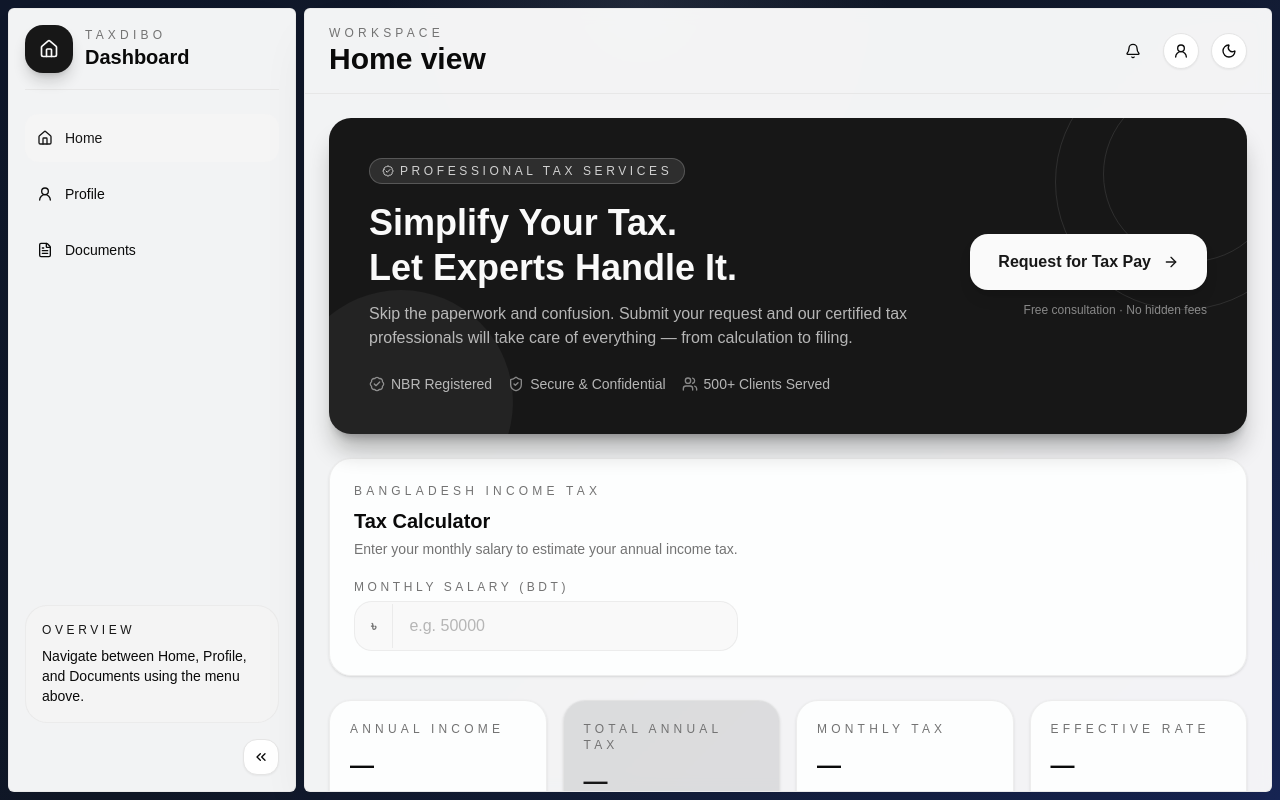
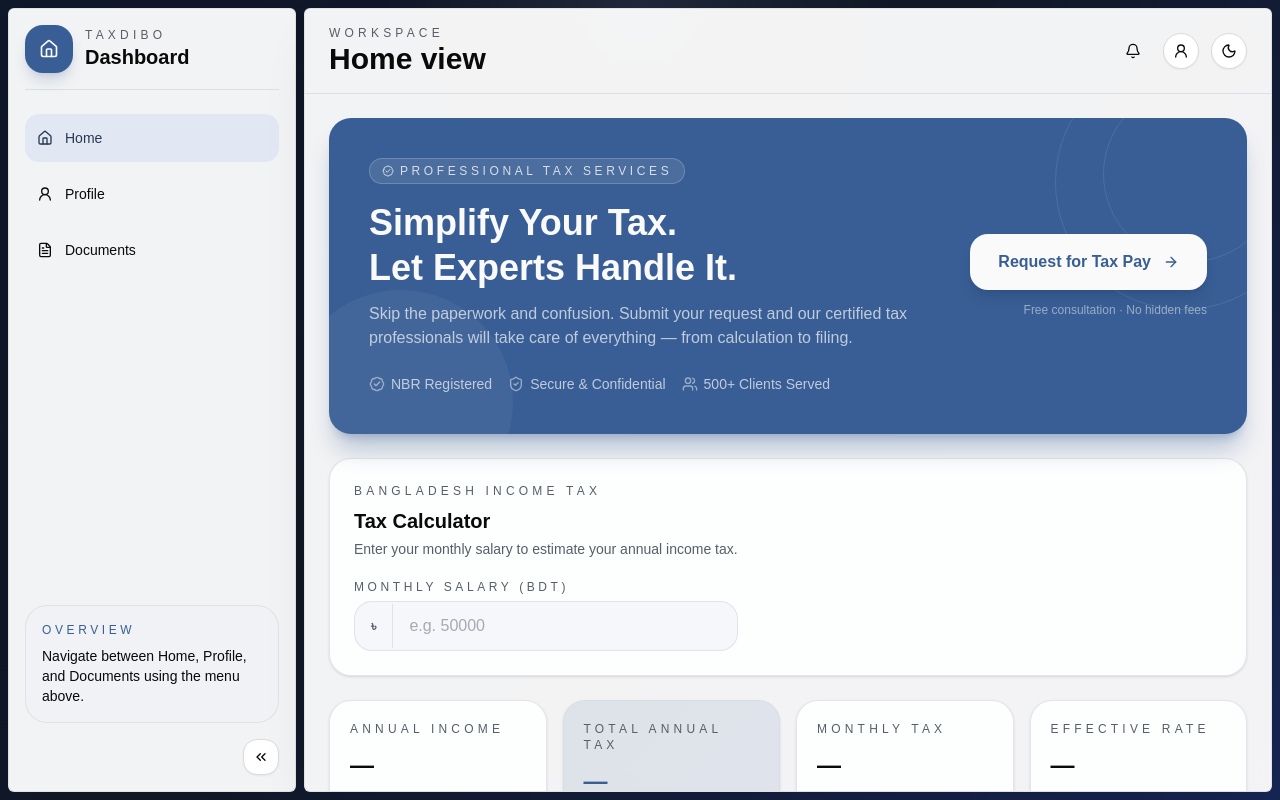
Before and after one commit to Rafsun83/TaxDibo, a React (Vite) app: page / in a window 1280 px wide. Built offline with nearby package versions, Linux system fonts and the light colour scheme.

Commit message:
Changed the brand color and UI color

```diff
--- a/src/index.css
+++ b/src/index.css
@@ -55,66 +55,66 @@
     --card-foreground: oklch(0.145 0 0);
     --popover: oklch(1 0 0);
     --popover-foreground: oklch(0.145 0 0);
-    --primary: oklch(0.205 0 0);
+    --primary: oklch(0.48 0.1 258);
     --primary-foreground: oklch(0.985 0 0);
-    --secondary: oklch(0.97 0 0);
-    --secondary-foreground: oklch(0.205 0 0);
-    --muted: oklch(0.97 0 0);
-    --muted-foreground: oklch(0.556 0 0);
-    --accent: oklch(0.97 0 0);
-    --accent-foreground: oklch(0.205 0 0);
+    --secondary: oklch(0.93 0.016 258);
+    --secondary-foreground: oklch(0.34 0.05 258);
+    --muted: oklch(0.96 0.008 258);
+    --muted-foreground: oklch(0.48 0.02 258);
+    --accent: oklch(0.93 0.016 258);
+    --accent-foreground: oklch(0.34 0.05 258);
     --destructive: oklch(0.577 0.245 27.325);
-    --border: oklch(0.922 0 0);
-    --input: oklch(0.922 0 0);
-    --ring: oklch(0.708 0 0);
+    --border: oklch(0.89 0.008 258);
+    --input: oklch(0.89 0.008 258);
+    --ring: oklch(0.55 0.09 258);
     --chart-1: oklch(0.87 0 0);
     --chart-2: oklch(0.556 0 0);
     --chart-3: oklch(0.439 0 0);
     --chart-4: oklch(0.371 0 0);
     --chart-5: oklch(0.269 0 0);
     --radius: 0.625rem;
-    --sidebar: oklch(0.985 0 0);
+    --sidebar: oklch(0.98 0.004 258);
     --sidebar-foreground: oklch(0.145 0 0);
-    --sidebar-primary: oklch(0.205 0 0);
+    --sidebar-primary: oklch(0.48 0.1 258);
     --sidebar-primary-foreground: oklch(0.985 0 0);
-    --sidebar-accent: oklch(0.97 0 0);
-    --sidebar-accent-foreground: oklch(0.205 0 0);
-    --sidebar-border: oklch(0.922 0 0);
-    --sidebar-ring: oklch(0.708 0 0);
+    --sidebar-accent: oklch(0.93 0.016 258);
+    --sidebar-accent-foreground: oklch(0.34 0.05 258);
+    --sidebar-border: oklch(0.89 0.008 258);
+    --sidebar-ring: oklch(0.55 0.09 258);
 }
 
 .dark {
-    --background: oklch(0.145 0 0);
+    --background: oklch(0.145 0.008 258);
     --foreground: oklch(0.985 0 0);
-    --card: oklch(0.205 0 0);
+    --card: oklch(0.205 0.012 258);
     --card-foreground: oklch(0.985 0 0);
-    --popover: oklch(0.205 0 0);
+    --popover: oklch(0.205 0.012 258);
     --popover-foreground: oklch(0.985 0 0);
-    --primary: oklch(0.922 0 0);
-    --primary-foreground: oklch(0.205 0 0);
-    --secondary: oklch(0.269 0 0);
-    --secondary-foreground: oklch(0.985 0 0);
-    --muted: oklch(0.269 0 0);
-    --muted-foreground: oklch(0.708 0 0);
-    --accent: oklch(0.269 0 0);
-    --accent-foreground: oklch(0.985 0 0);
+    --primary: oklch(0.52 0.1 258);
+    --primary-foreground: oklch(0.98 0 0);
+    --secondary: oklch(0.27 0.016 258);
+    --secondary-foreground: oklch(0.87 0.014 258);
+    --muted: oklch(0.27 0.012 258);
+    --muted-foreground: oklch(0.65 0.014 258);
+    --accent: oklch(0.27 0.012 258);
+    --accent-foreground: oklch(0.87 0.014 258);
     --destructive: oklch(0.704 0.191 22.216);
     --border: oklch(1 0 0 / 10%);
     --input: oklch(1 0 0 / 15%);
-    --ring: oklch(0.556 0 0);
+    --ring: oklch(0.58 0.1 258);
     --chart-1: oklch(0.87 0 0);
     --chart-2: oklch(0.556 0 0);
     --chart-3: oklch(0.439 0 0);
     --chart-4: oklch(0.371 0 0);
     --chart-5: oklch(0.269 0 0);
-    --sidebar: oklch(0.205 0 0);
+    --sidebar: oklch(0.205 0.012 258);
     --sidebar-foreground: oklch(0.985 0 0);
-    --sidebar-primary: oklch(0.488 0.243 264.376);
+    --sidebar-primary: oklch(0.52 0.1 258);
     --sidebar-primary-foreground: oklch(0.985 0 0);
-    --sidebar-accent: oklch(0.269 0 0);
-    --sidebar-accent-foreground: oklch(0.985 0 0);
+    --sidebar-accent: oklch(0.27 0.012 258);
+    --sidebar-accent-foreground: oklch(0.87 0.014 258);
     --sidebar-border: oklch(1 0 0 / 10%);
-    --sidebar-ring: oklch(0.556 0 0);
+    --sidebar-ring: oklch(0.58 0.1 258);
 }
 
 @layer base {
```
